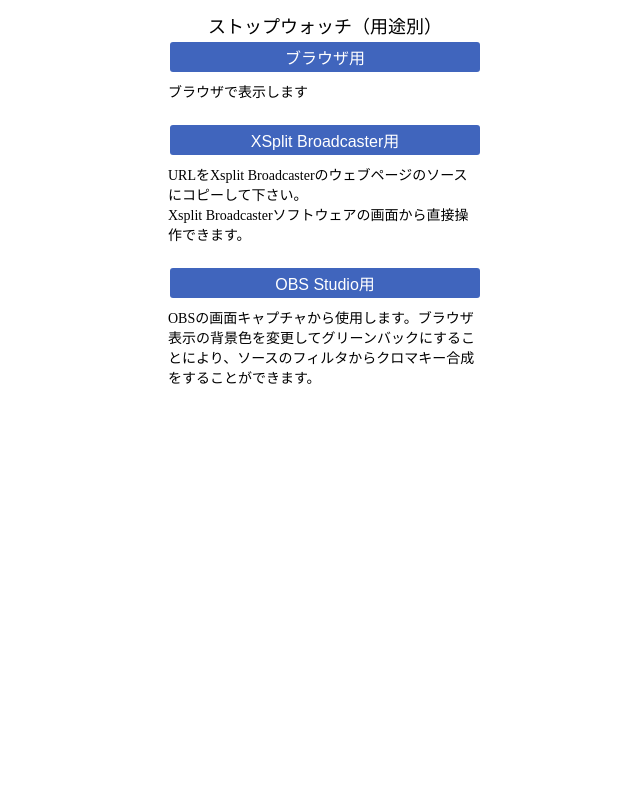
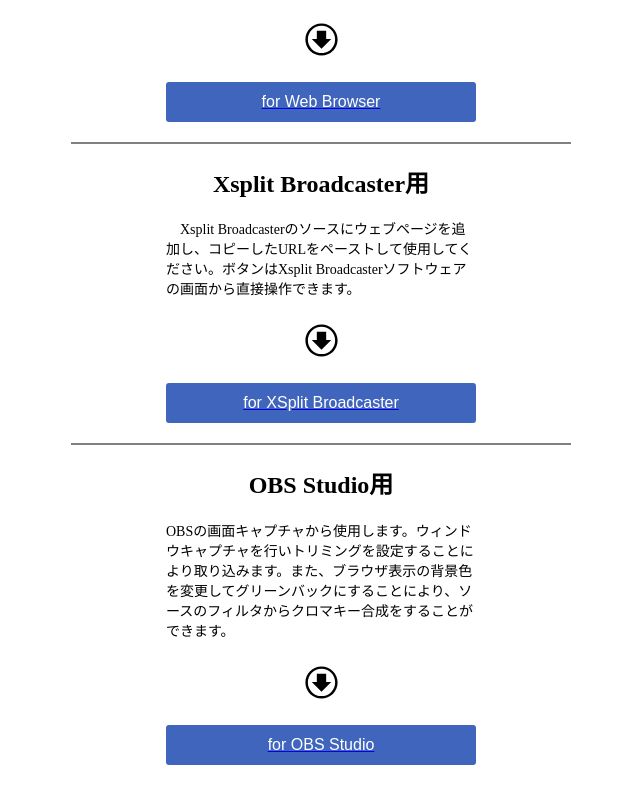
Before and after one commit to rascasse-monaco/stop-watch, a plain HTML site: page index.html in a window 1280 px wide. Shown: the part 203-988 px from the top of the page, without its empty margins (327-967 px from the left). Before the commit the page ends 814 px from the top, so only its background shows below. Drawn offline with Linux system fonts and the light colour scheme.

Commit message:
見た目の修正とOBS用の挙動変更

```diff
--- a/for-obs.css
+++ b/for-obs.css
@@ -11,48 +11,48 @@
 }
 .button {
   color: #fff;
-  font-size: 12px;
+  font-size: 24px;
   text-shadow: none;
-  height: 30px;
-  width: 310px;
+  height: 60px;
+  width: 620px;
   border-style: none;
-  border-radius: 3px;
+  border-radius: 6px;
 }
 
 #setting-black-button {
   background-color: rgb(53, 55, 61);
-  margin-right: 5px;
+  margin-right: 10px;
 }
 
 #setting-green-button {
-  background-color: rgb(0, 128, 0);
+  background-color: rgb(30, 107, 0);
 }
 
 #setting-normal-button {
   background-color: rgb(64, 101, 189);
-  margin-right: 5px;
+  margin-right: 10px;
 }
 
 .short-button {
   color: #fff;
-  font-size: 8px;
+  font-size: 16px;
   text-shadow: none;
-  height: 30px;
-  width: 100px;
+  height: 60px;
+  width: 200px;
   border-style: none;
-  border-radius: 3px;
+  border-radius: 6px;
 }
 
 .watchtext {
-  font-size: 10px;
-  width: 314px;
+  font-size: 20px;
+  width: 628px;
 }
 
 .watchnum {
-  font-size: 38px;
+  font-size: 76px;
 }
 #button-area {
-  width: 314px;
+  width: 628px;
 }
 #setting {
   background-color: gray;
@@ -80,14 +80,14 @@
   margin-bottom: 4px;
 }
 #hour {
-  font-size: 20px;
+  font-size: 40px;
 }
 
 #watch-area {
-  width: 314px;
+  width: 628px;
 }
 
 body {
-  margin: 0px;
-  width: 318px;
+  margin: 30px;
+  width: 636px;
 }
--- a/index.html
+++ b/index.html
@@ -2,20 +2,44 @@
 <html lang="ja">
   <head>
     <meta charset="UTF-8">
-    <meta name="viewport" content="width=device-width, i	nitial-scale=1.0">
+    <meta name="viewport" content="width=device-width, initial-scale=1.0">
+    <link href="https://use.fontawesome.com/releases/v5.6.1/css/all.css" rel="stylesheet">
     <link rel="stylesheet" href="main.css">
     <title>ストップウォッチ</title>
   </head>
   <body>
     <div id="main">
-      <div class="title">ストップウォッチ（用途別）</div>
-      <div><a href="for-browser.html"><button class="button">ブラウザ用</button></a></div>
-      <div class="text">ブラウザで表示します</div>
-      <div><a href="for-xsplit.html"><button class="button">XSplit Broadcaster用</button></a></div>
-      <div class="text">URLをXsplit Broadcasterのウェブページのソースにコピーして下さい。<br>Xsplit Broadcasterソフトウェアの画面から直接操作できます。</div>
-      <div><a href="for-obs.html"><button class="button">OBS Studio用</button></a></div>
-      <div class="text">OBSの画面キャプチャから使用します。ブラウザ表示の背景色を変更してグリーンバックにすることにより、ソースのフィルタからクロマキー合成をすることができます。</div>
+      <h2 class="title">ストップウォッチ</h2>
+      <div class="card">
+        <h2 class="title">ブラウザ用</h2>
+        <div class="text">Google Chrome等のウェブブラウザ用です。ブラウザでそのまま使用できます。</div>
+          <img src="/svg/arrow.svg" alt="アイコン" class="arrow">
+        <div class="button-area">
+          <a href="for-browser.html">
+            <button class="button">for Web Browser</button>
+          </a>
+        </div>
+      </div>
+      <div class="card">
+        <h2 class="title">Xsplit Broadcaster用</h2>
+        <div class="text">　Xsplit Broadcasterのソースにウェブページを追加し、コピーしたURLをペーストして使用してください。ボタンはXsplit Broadcasterソフトウェアの画面から直接操作できます。</div>
+        <img src="/svg/arrow.svg" alt="アイコン" class="arrow">
+        <div class="button-area">
+          <a href="for-xsplit.html">
+            <button class="button">for XSplit Broadcaster</button>
+          </a>
+        </div>
+      </div>
+      <div class="card">
+        <h2 class="title">OBS Studio用</h2>
+        <div class="text">OBSの画面キャプチャから使用します。ウィンドウキャプチャを行いトリミングを設定することにより取り込みます。また、ブラウザ表示の背景色を変更してグリーンバックにすることにより、ソースのフィルタからクロマキー合成をすることができます。</div>
+        <img src="/svg/arrow.svg" alt="アイコン" class="arrow">
+        <div class="button-area">
+          <a href="for-obs.html">
+          <button class="button">for OBS Studio</button>
+          </a>
+        </div>
+      </div>
     </div>
-
   </body>
 </html>
--- a/main.css
+++ b/main.css
@@ -1,27 +1,52 @@
-*{
+a:hover {
+  text-decoration: none;
+  color: rgb(64, 101, 189);
+  }
 
-  padding: 2px 2px;
+.arrow{
+  width: 45px;
+  height: 45px;
+  margin: auto;
+  margin-bottom: 20px;
+  display: block;
 }
+
 .button {
   color: #fff;
   background-color: rgb(64, 101, 189);
   font-size: 16px;
   text-shadow: none;
-  height: 30px;
+  height: 40px;
   width: 310px;
+  margin: auto;
   margin-bottom: 5px;
   border-style: none;
   border-radius: 3px;
+  display: block;
+  transition: 0.5s ease;
+}
+
+.button:hover{
+  color: lightgray;
+  background-color: rgb(40, 57, 97);
+}
+.button-area {
+  margin: auto;
+}
+
+.card {
+  margin-bottom: 20px;
+  border-top: 2px solid gray;
 }
 
 .title {
-  font-size: 18px;
   text-align: center;
 }
 
 .text {
   font-size: 14px;
   width: 310px;
+  margin: 0 auto;
   margin-bottom: 20px;
 }
 
@@ -31,8 +56,10 @@ html {
 }
 body {
   width: 100%;
-  height: 100%;
   display: flex;
   justify-content: center;
-  align-items: center;
 }
+
+#main {
+  width: 500px;
+}
--- a/scripts/dom-util.js
+++ b/scripts/dom-util.js
@@ -58,7 +58,7 @@ class RemoveElement {
   }
   removeAllChildren(elementId) {
     const element = document.getElementById(elementId);
-    while (element.firstChild) {
+    while(element.firstChild) {
       element.removeChild(element.firstChild);
     }
   }
```
Also changed, not shown: scripts/main.js (+6 -20 lines), svg/arrow.svg (added).
